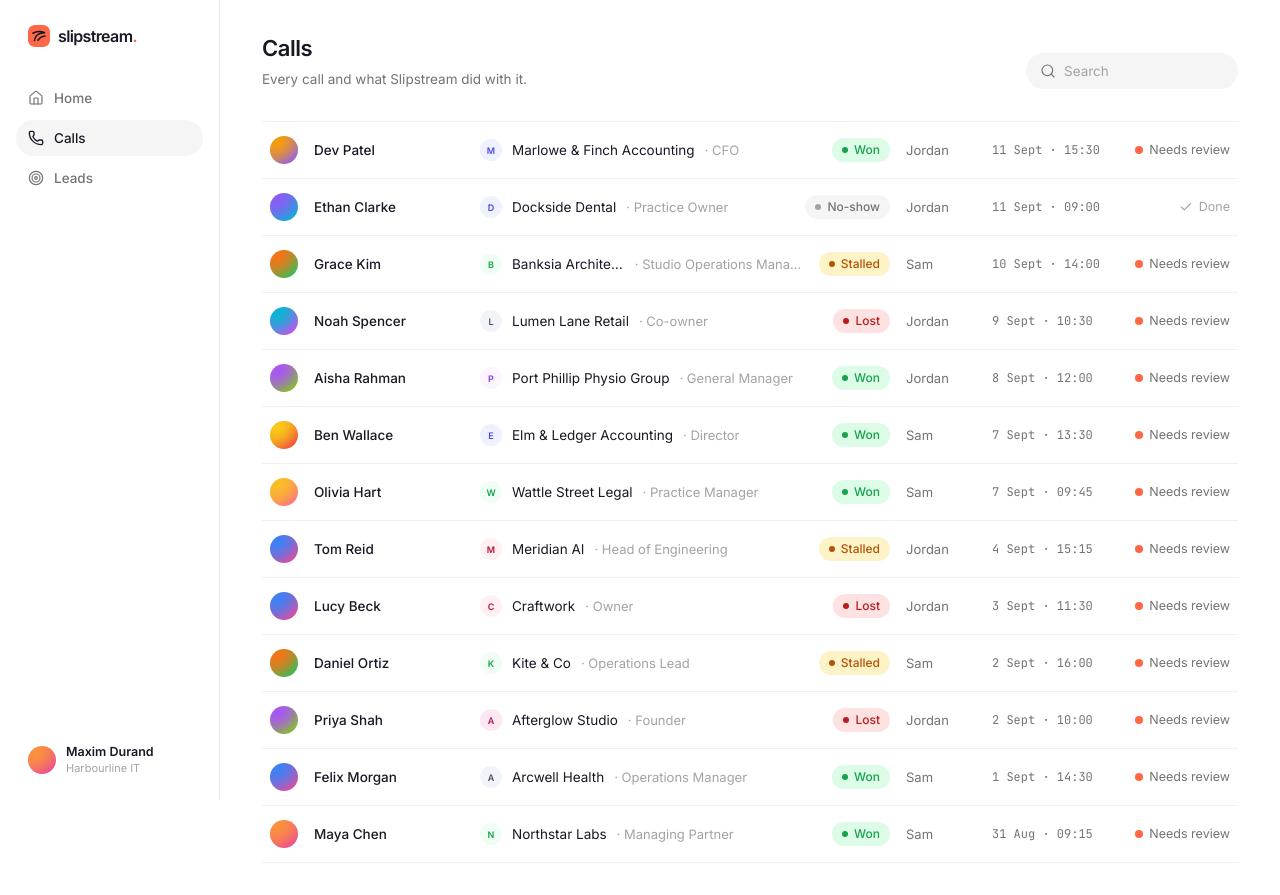
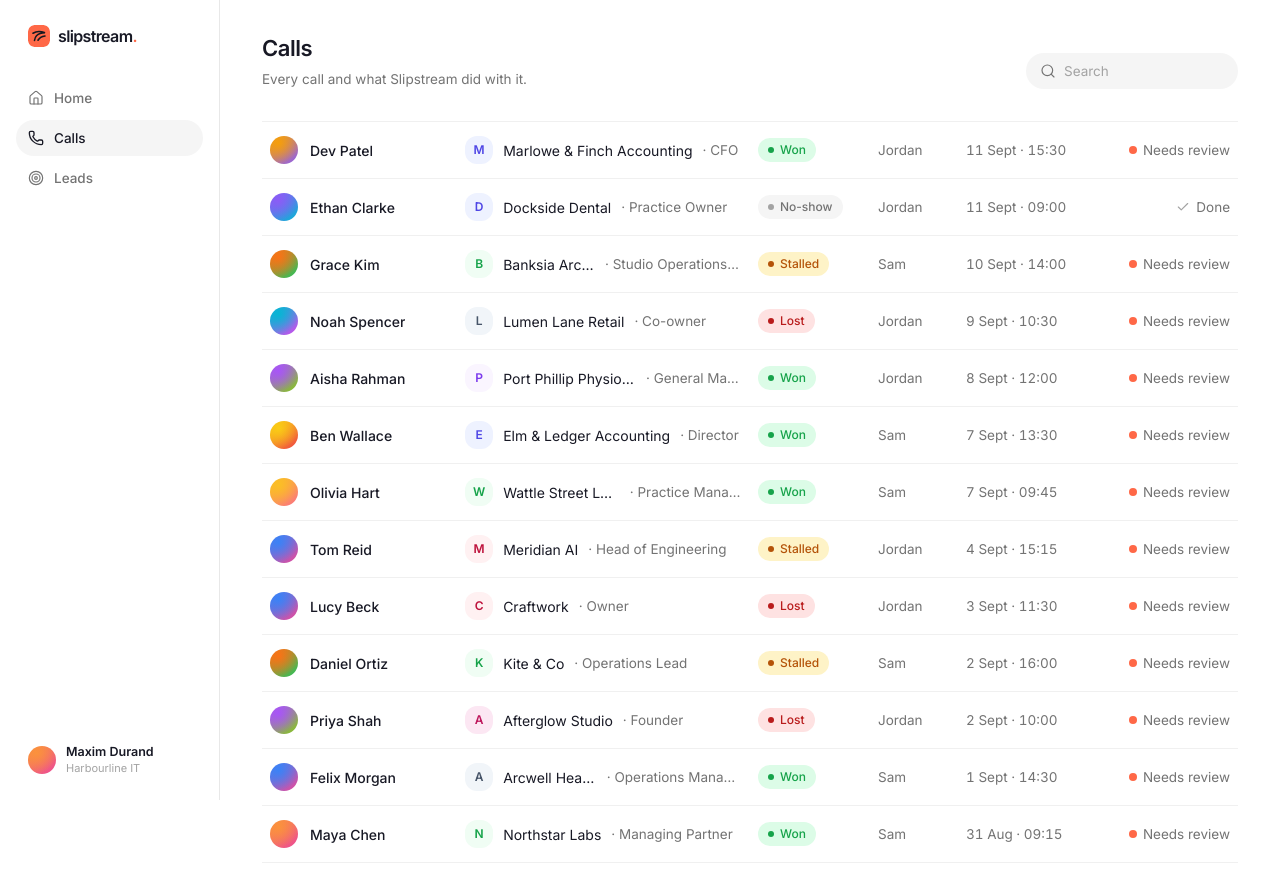
Before and after one commit to Jeremy-Sharpe/slipstream, a Next.js app: page /calls in a window 1280 px wide. Built offline with nearby package versions, Linux system fonts and the light colour scheme; a web font is replaced by a local one.

Commit message:
One typeface, real column grids in every list, aligned pills and dates

```diff
--- a/app/globals.css
+++ b/app/globals.css
@@ -49,7 +49,6 @@
   --color-danger: var(--danger);
   --color-danger-tint: var(--danger-tint);
   --font-sans: "Open Runde", var(--font-inter), system-ui, sans-serif;
-  --font-mono: var(--font-jetbrains), ui-monospace, monospace;
   --shadow-card: var(--shadow-card);
   --radius-lg: 12px;
   --radius-xl: 16px;
--- a/app/layout.tsx
+++ b/app/layout.tsx
@@ -1,10 +1,9 @@
 import type { Metadata } from "next";
-import { Inter, JetBrains_Mono } from "next/font/google";
+import { Inter } from "next/font/google";
 import { Sidebar } from "@/components/Sidebar";
 import "./globals.css";
 
 const inter = Inter({ variable: "--font-inter", subsets: ["latin"] });
-const mono = JetBrains_Mono({ variable: "--font-jetbrains", subsets: ["latin"], weight: ["400", "500"] });
 
 export const metadata: Metadata = {
   title: "Slipstream",
@@ -13,7 +12,7 @@
 
 export default function RootLayout({ children }: { children: React.ReactNode }) {
   return (
-    <html lang="en" className={`${inter.variable} ${mono.variable}`}>
+    <html lang="en" className={inter.variable}>
       <body className="min-h-screen">
         <div className="flex min-h-screen">
           <Sidebar />
--- a/components/CallsList.tsx
+++ b/components/CallsList.tsx
@@ -19,22 +19,24 @@
           <li key={c.id}>
             <Link
               href={`/calls/${c.id}`}
-              className="flex h-14 items-center gap-4 rounded-lg px-2 transition-colors duration-150 hover:bg-surface-2 focus-visible:outline-none focus-visible:ring-2 focus-visible:ring-accent/40"
+              className="grid h-14 grid-cols-[minmax(0,1.1fr)_minmax(0,1.7fr)_104px_72px_128px_120px] items-center gap-x-4 rounded-lg px-2 transition-colors duration-150 hover:bg-surface-2 focus-visible:outline-none focus-visible:ring-2 focus-visible:ring-accent/40"
             >
-              <Avatar name={c.contact} size={28} />
-              <span className="w-[150px] truncate text-[13.5px] font-medium text-ink">{c.contact}</span>
-              <span className="flex min-w-0 flex-1 items-center gap-2.5">
-                <CompanyTile name={c.company} size={22} />
-                <span className="truncate text-[13.5px] text-ink">{c.company}</span>
-                <span className="truncate text-[13px] text-faint">· {c.title}</span>
+              <span className="flex min-w-0 items-center gap-3">
+                <Avatar name={c.contact} size={28} />
+                <span className="truncate text-[14px] font-medium text-ink">{c.contact}</span>
               </span>
-              <OutcomePill outcome={c.outcome} />
-              <span className="w-[70px] truncate text-[13px] text-soft">{c.rep.split(" ")[0]}</span>
-              <span className="w-[112px] font-mono text-[12px] tabular-nums text-soft">{fmtDate(c.at)} · {fmtTime(c.at)}</span>
-              <span className="flex w-[110px] items-center justify-end gap-1.5 text-[12.5px]">
+              <span className="flex min-w-0 items-center gap-2.5">
+                <CompanyTile name={c.company} size={28} />
+                <span className="truncate text-[14px] text-ink">{c.company}</span>
+                <span className="truncate text-[13.5px] text-soft">· {c.title}</span>
+              </span>
+              <span className="flex items-center"><OutcomePill outcome={c.outcome} /></span>
+              <span className="truncate text-[13.5px] text-soft">{c.rep.split(" ")[0]}</span>
+              <span className="text-[13.5px] tabular-nums text-soft">{fmtDate(c.at)} · {fmtTime(c.at)}</span>
+              <span className="flex items-center justify-end gap-1.5 text-[13.5px]">
                 {run === "running" && <><span className="pulse-dot size-2 rounded-full bg-accent" /><span className="text-soft">Running</span></>}
                 {run === "review" && <><span className="size-2 rounded-full bg-accent" /><span className="text-soft">Needs review</span></>}
-                {run === "done" && <><Check className="size-3.5 text-faint" strokeWidth={2} /><span className="text-faint">Done</span></>}
+                {run === "done" && <><Check className="size-3.5 text-faint" strokeWidth={2} /><span className="text-soft">Done</span></>}
               </span>
             </Link>
           </li>
--- a/components/DropZone.tsx
+++ b/components/DropZone.tsx
@@ -51,7 +51,7 @@
       <div className="rounded-2xl bg-surface-2 p-6">
         <p className="truncate text-[15px] font-semibold text-ink">{phase.name}</p>
         <p className="mt-1 text-[13px] text-soft">
-          Transcribing… <span className="font-mono tabular-nums text-ink">{mmss(phase.at)} / {mmss(phase.total)}</span>
+          Transcribing… <span className="tabular-nums text-ink">{mmss(phase.at)} / {mmss(phase.total)}</span>
         </p>
         <div className="mt-4 h-1 overflow-hidden rounded-full bg-line">
           <div className="h-full rounded-full bg-ink transition-[width] duration-100 ease-linear" style={{ width: `${pct}%` }} />
--- a/components/RunView.tsx
+++ b/components/RunView.tsx
@@ -32,7 +32,7 @@
             <OutcomePill outcome={call.outcome} />
             <span>{call.rep}</span>
             <span className="text-faint">·</span>
-            <span className="font-mono text-[12px] tabular-nums">{fmtDate(call.at)} · {fmtTime(call.at)} · {mmss(call.duration)}</span>
+            <span className="text-[13.5px] tabular-nums">{fmtDate(call.at)} · {fmtTime(call.at)} · {mmss(call.duration)}</span>
           </p>
         </div>
         <Button variant="ghost" size="sm" onClick={run.rerun}><RotateCcw className="size-3.5" strokeWidth={1.75} /> Re-run</Button>
--- a/components/Transcript.tsx
+++ b/components/Transcript.tsx
@@ -22,8 +22,8 @@
           <Avatar name={t.name} size={24} className="mt-0.5" />
           <div className="min-w-0 flex-1">
             <div className="flex items-baseline gap-2">
-              <span className="text-[13px] font-semibold text-ink">{t.name}</span>
-              <span className="font-mono text-[11.5px] text-faint">{mmss(t.t)}</span>
+              <span className="text-[14px] font-medium text-ink">{t.name}</span>
+              <span className="text-[13px] tabular-nums text-soft">{mmss(t.t)}</span>
             </div>
             <p className={cn("mt-0.5 text-[15px] leading-6", t.speaker === "rep" ? "text-ink" : "text-text")}>{t.text}</p>
           </div>
--- a/components/ui.tsx
+++ b/components/ui.tsx
@@ -33,7 +33,7 @@
 export function OutcomePill({ outcome }: { outcome: Outcome }) {
   const o = OUTCOME[outcome];
   return (
-    <span className={cn("inline-flex h-6 items-center gap-1.5 rounded-full px-2.5 text-[12px] font-medium", o.cls)}>
+    <span className={cn("inline-flex h-6 items-center gap-1.5 rounded-full px-2.5 text-[12px] font-medium leading-none", o.cls)}>
       <span className={cn("size-1.5 rounded-full", o.dot)} />
       {o.label}
     </span>
@@ -44,7 +44,7 @@
   return (
     <span
       className={cn(
-        "inline-flex h-6 items-center gap-1.5 rounded-full px-2.5 text-[12px] font-medium",
+        "inline-flex h-6 items-center gap-1.5 rounded-full px-2.5 text-[12px] font-medium leading-none",
         tone === "grey" && "bg-surface text-soft",
         tone === "green" && "bg-success-tint text-success",
         tone === "accent" && "bg-accent-tint text-[#c2410c]",
@@ -57,7 +57,7 @@
 }
 
 export function Score({ value }: { value: number }) {
-  return <span className={cn("font-mono text-[13px] tabular-nums", value >= 80 ? "text-success" : "text-ink")}>{value}</span>;
+  return <span className={cn("text-[13.5px] font-medium tabular-nums", value >= 80 ? "text-success" : "text-ink")}>{value}</span>;
 }
 
 export const mmss = (s: number) => `${Math.floor(s / 60)}:${String(s % 60).padStart(2, "0")}`;
```
Also changed, not shown: components/LeadsView.tsx (+21 -17 lines), components/RunTimeline.tsx (+15 -17 lines).
